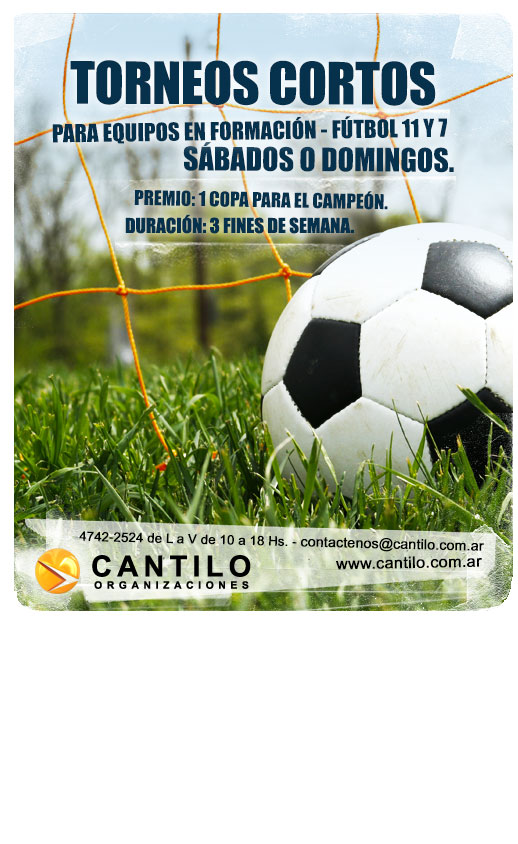
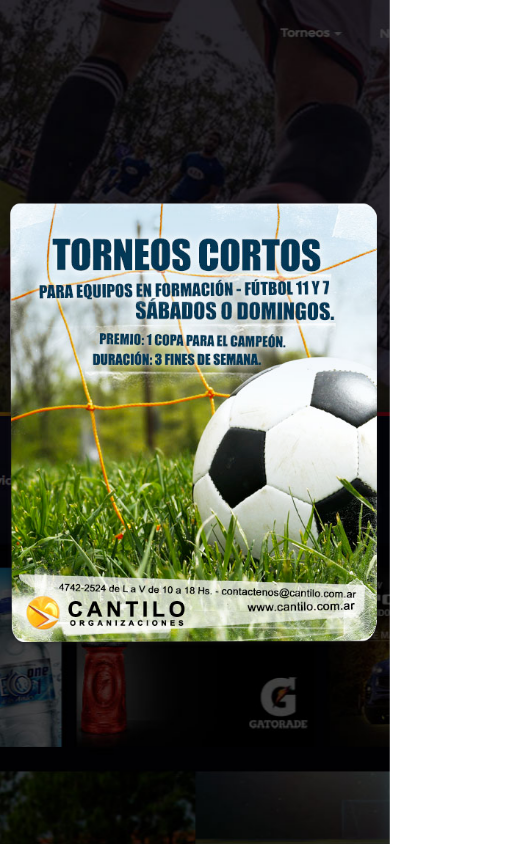
Before and after one commit to alentame/cantilo-publi, a plain HTML site: page index.html in a window 390 px wide. Shown: the whole page, 518 px wide, since content can reach past the window. Drawn offline with Linux system fonts and the light colour scheme.

Commit message:
background image and mobile styles

```diff
--- a/index.html
+++ b/index.html
@@ -1,10 +1,15 @@
 <html>
-<body>
+	<head>
+		<link rel="stylesheet" type="text/css" href="styles.css">
+	</head>
 
-  <a href="http://www.cantilo.com.ar/contacto" target="_blank">
-    <img src="./TorneosCortos.jpg"/>
-  </a>
+	<body>
+		<div class="background-img">
+		  <a href="http://www.cantilo.com.ar/contacto" target="_blank">
+		    <img class="central-img", src="images/TorneosCortos.png"/>
+		  </a>
+	  </div>
 
-</body>
+	</body>
 
 </html>
--- /dev/null
+++ b/styles.css
@@ -0,0 +1,25 @@
+body{
+  margin: 0;
+}
+
+.background-img{
+	background: url("images/pop-up-back.jpg")no-repeat center center fixed;
+  -webkit-background-size: cover;
+  -moz-background-size: cover;
+  -o-background-size: cover;
+  background-size: cover;
+  min-height: 500px;
+  height: 100%;
+}
+
+.central-img{
+	margin: auto;
+  position: absolute;
+  top: 0;
+  left: 0;
+  bottom: 0;
+  right: 0;
+	display: block;
+  max-width: 100%;
+  height: auto;
+}
```
Also changed, not shown: TorneosCortos.jpg (deleted), images/TorneosCortos.png (added), images/pop-up-back.jpg (added).
